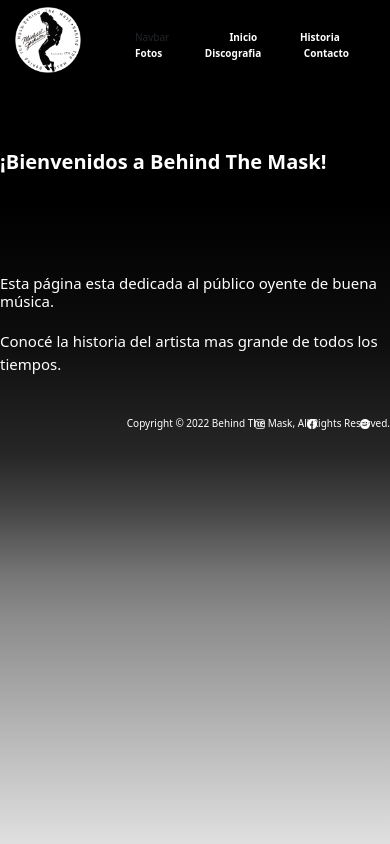
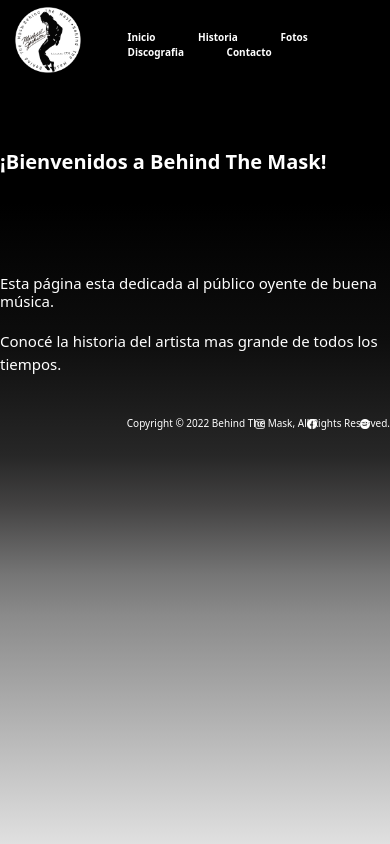
Before and after one commit to serrotacim/behindthemask, a website: page index.html in a window 390 px wide. Drawn offline with nearby package versions, Linux system fonts and the light colour scheme.

Commit message:
se modifico mobile index

```diff
--- a/index.html
+++ b/index.html
@@ -22,11 +22,6 @@
         <img class="logo"  src="multimedia/Logo Behind The Mask.png" alt="logomj">
       <nav class="menu">
                <ul>
-                   <div class="container-fluid">
-                     <a class="navbar-brand" href="#">Navbar</a>
-                       <button class="navbar-toggler" type="button" data-bs-toggle="collapse" data-bs-target="#navbarNav" aria-controls="navbarNav" aria-expanded="false" aria-label="Toggle navigation">
-                          <span class="navbar-toggler-icon"></span>
-                       </button>
                   <li> <a href="index.html" >Inicio</a></li>
                   <li> <a href="paginas/historia.html" >Historia</a></li>
                   <li> <a href="paginas/fotos.html">Fotos</a></li>
```
Also changed, not shown: package.json (added, +19 -0 lines).
